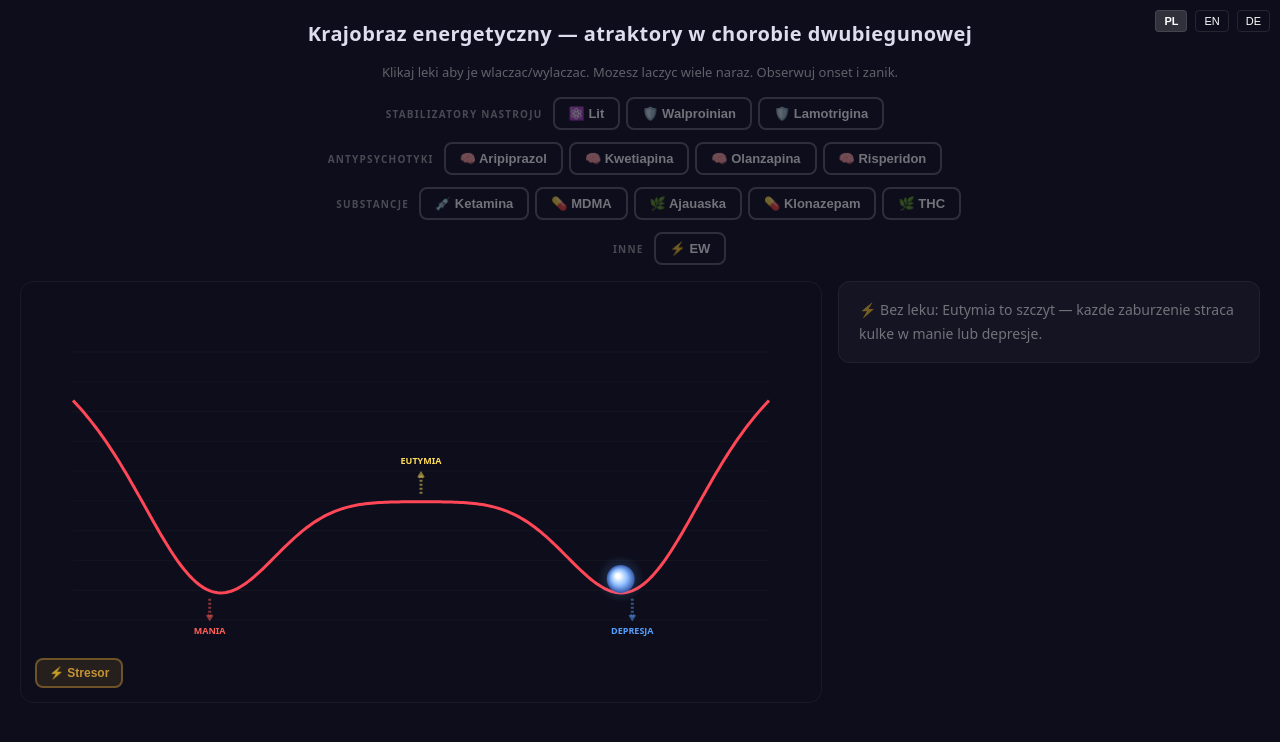
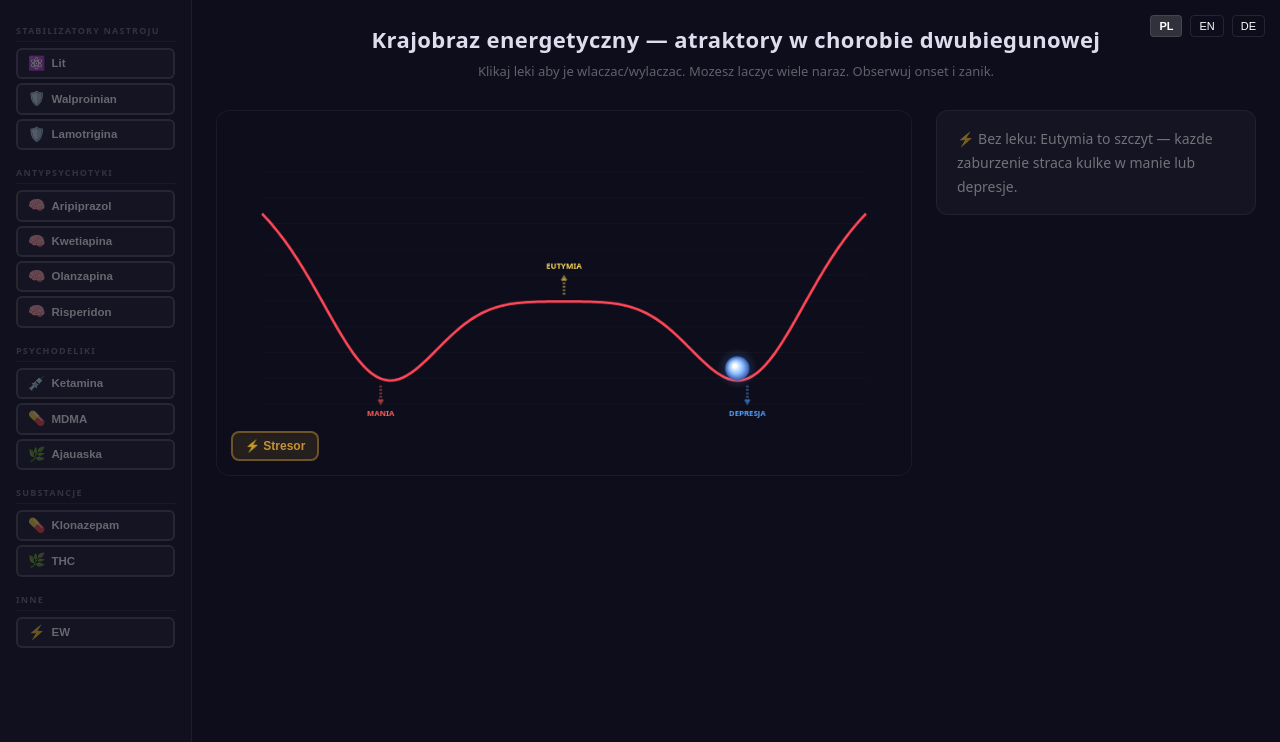
Before and after one commit to hypothermia15/bipolar, a React (Vite) app: page / in a window 1280 px wide. Shown: the top 742 px of the page. Built offline with nearby package versions, Linux system fonts and the light colour scheme.

Commit message:
separate category for psychodelics

```diff
--- a/src/App.jsx
+++ b/src/App.jsx
@@ -11,28 +11,70 @@ export default function App() {
   const t = translations[lang];
 
   return (
-    <div style={{
-      background: "#0d0d1b", minHeight: "100vh", display: "flex", flexDirection: "column",
-      alignItems: "center", justifyContent: "flex-start", gap: 16, padding: "20px 10px",
+    <div className="app-container" style={{
+      background: "#0d0d1b", minHeight: "100vh", display: "flex",
       fontFamily: "system-ui, -apple-system, sans-serif", color: "#dde",
+      overflowX: "hidden", width: "100vw", position: "relative"
     }}>
       <style>{`
+        * { box-sizing: border-box; }
+        .app-container { flex-direction: row; gap: 0; }
+        .sidebar {
+          flex: 0 0 15%;
+          min-width: 180px;
+          max-width: 240px;
+          border-right: 1px solid rgba(255,255,255,0.06);
+          padding: 24px 16px;
+          background: rgba(255,255,255,0.01);
+          overflow-y: auto;
+          max-height: 100vh;
+        }
+        .content-area {
+          flex: 1;
+          padding: 24px;
+          overflow-y: auto;
+          overflow-x: hidden;
+          position: relative;
+          display: flex;
+          flex-direction: column;
+          min-width: 0;
+        }
+        .main-visuals {
+          display: flex;
+          gap: 24px; /* Unified gap */
+          align-items: flex-start;
+          width: 100%;
+          min-width: 0;
+        }
+        .canvas-wrapper {
+          flex: 1 1 60%;
+          min-width: 0;
+        }
+        .info-wrapper {
+          flex: 0 0 320px;
+          min-width: 280px;
+        }
+
+        @media (max-width: 1200px) {
+          .main-visuals { flex-direction: column; align-items: center; }
+          .canvas-wrapper, .info-wrapper { flex: 1 1 auto; width: 100%; max-width: 800px; }
+        }
+
+        @media (max-width: 900px) {
+          .app-container { flex-direction: column; }
+          .sidebar { width: 100%; max-width: none; border-right: none; border-bottom: 1px solid rgba(255,255,255,0.06); max-height: none; }
+        }
+
         @media (max-width: 600px) {
           h2 { font-size: 18px !important; }
-          .pill-button { padding: 6px 10px !important; font-size: 11px !important; }
-          .section-label { font-size: 9px !important; min-width: auto !important; margin-bottom: 4px; }
-          .drug-section { flex-direction: column !important; align-items: center !important; gap: 4px !important; }
-          .bars-container { width: 100%; justify-content: center; }
+          .content-area { padding: 12px; }
         }
-        @media (max-width: 1100px) {
-          .main-content { flex-direction: column !important; align-items: center !important; }
-          .description-panel { max-width: 800px !important; width: 100% !important; max-height: none !important; }
-        }
+
         canvas { max-width: 100%; height: auto !important; background: #0d0d1b; }
       `}</style>
 
       {/* Language Switcher */}
-      <div style={{ position: "absolute", top: 10, right: 10, display: "flex", gap: 8 }}>
+      <div style={{ position: "absolute", top: 15, right: 15, display: "flex", gap: 8, zIndex: 100 }}>
         {["pl", "en", "de"].map(l => (
           <button key={l} onClick={() => setLang(l)} style={{
             background: lang === l ? "rgba(255,255,255,0.15)" : "transparent",
@@ -44,19 +86,29 @@ export default function App() {
         ))}
       </div>
 
-      <h2 style={{ color: "#dde", margin: 0, fontSize: 20, fontWeight: 600, letterSpacing: 0.4, textAlign: "center" }}>
+      <aside className="sidebar">
+        <DrugControls activeDrugs={activeDrugs} toggleDrug={toggleDrug} lang={lang} />
+      </aside>
+
+      <main className="content-area">
+        <header style={{ marginBottom: 30, textAlign: "center" }}>
+          <h2 style={{ margin: "0 0 8px 0", fontSize: 22, fontWeight: 600, letterSpacing: 0.4 }}>
             {t.title}
           </h2>
-      <p style={{ color: "rgba(255,255,255,0.35)", margin: 0, fontSize: 13, textAlign: "center", maxWidth: 700 }}>
+          <p style={{ color: "rgba(255,255,255,0.35)", margin: 0, fontSize: 13, maxWidth: 800, marginLeft: "auto", marginRight: "auto" }}>
             {t.subtitle}
           </p>
+        </header>
 
-      <DrugControls activeDrugs={activeDrugs} toggleDrug={toggleDrug} lang={lang} />
-
-      <div className="main-content" style={{ display: "flex", gap: 16, alignItems: "flex-start", maxWidth: 1240, width: "100%", justifyContent: "center", flexWrap: "wrap" }}>
+        <div className="main-visuals">
+          <div className="canvas-wrapper">
             <SimulationCanvas sim={sim} loop={loop} disturb={disturb} lang={lang} />
+          </div>
+          <div className="info-wrapper">
             <InfoPanel activeDrugs={activeDrugs} lang={lang} />
           </div>
         </div>
+      </main>
+    </div>
   );
 }
--- a/src/components/DrugControls.jsx
+++ b/src/components/DrugControls.jsx
@@ -8,49 +8,49 @@ export default function DrugControls({ activeDrugs, toggleDrug, lang }) {
   const sections = [
     { title: t.sections.stabilizers, keys: ["lithium", "valproate", "lamotrigine"] },
     { title: t.sections.antipsychotics, keys: ["aripiprazole", "quetiapine", "olanzapine", "risperidone"] },
-    { title: t.sections.substances, keys: ["ketamine", "mdma", "ayahuasca", "clonazepam", "thc"] },
+    { title: t.sections.psychedelics, keys: ["ketamine", "mdma", "ayahuasca"] },
+    { title: t.sections.substances, keys: ["clonazepam", "thc"] },
     { title: t.sections.other, keys: ["ect"] },
   ];
 
   const pillStyle = (active, color) => ({
-    padding: "8px 14px", borderRadius: 8, cursor: "pointer",
-    fontWeight: 600, fontSize: 13, transition: "all 0.25s", lineHeight: 1,
-    border: `2px solid ${active ? color : "rgba(255,255,255,0.14)"}`,
-    background: active ? `${color}22` : "transparent",
-    color: active ? color : "rgba(255,255,255,0.42)",
-    whiteSpace: "nowrap",
+    padding: "6px 10px", borderRadius: 6, cursor: "pointer",
+    fontWeight: 600, fontSize: 11.5, transition: "all 0.25s", lineHeight: 1.1,
+    border: `2px solid ${active ? color : "rgba(255,255,255,0.08)"}`,
+    background: active ? `${color}22` : "rgba(255,255,255,0.02)",
+    color: active ? color : "rgba(255,255,255,0.35)",
+    display: "flex", alignItems: "center", gap: 6,
+    width: "100%", textAlign: "left"
   });
 
   return (
-    <div style={{ display: "flex", flexDirection: "column", gap: 12, alignItems: "center", width: "100%", maxWidth: 1000 }}>
+    <div style={{ display: "flex", flexDirection: "column", gap: 16 }}>
       {sections.map((sec) => (
-        <div key={sec.title} className="drug-section" style={{ display: "flex", alignItems: "center", gap: 10, flexWrap: "wrap", justifyContent: "center", width: "100%" }}>
-          <span className="section-label" style={{ color: "rgba(255,255,255,0.25)", fontSize: 10, fontWeight: 700, textTransform: "uppercase", letterSpacing: 1.2, minWidth: 100, textAlign: "right" }}>
+        <div key={sec.title} style={{ display: "flex", flexDirection: "column", gap: 6 }}>
+          <span style={{
+            color: "rgba(255,255,255,0.15)", fontSize: 9, fontWeight: 800,
+            textTransform: "uppercase", letterSpacing: 1.2, borderBottom: "1px solid rgba(255,255,255,0.04)",
+            paddingBottom: 4
+          }}>
             {sec.title}
           </span>
-          <div style={{ display: "flex", flexWrap: "wrap", gap: 6, justifyContent: "center" }}>
+          <div style={{ display: "flex", flexDirection: "column", gap: 4 }}>
             {sec.keys.map(k => {
               const d = DRUGS[k];
               const isOn = activeDrugs[k]?.on;
+              const conc = activeDrugs[k]?.conc || 0;
               return (
-                <button key={k} className="pill-button" onClick={() => toggleDrug(k)} style={pillStyle(isOn, d.color)}>
-                  {d.icon} {t.drugs[k].label}
-                </button>
-              );
-            })}
-          </div>
-          <div className="bars-container" style={{ display: "flex", flexWrap: "wrap", gap: 6, justifyContent: "center" }}>
-            {sec.keys.map(k => {
-              const d = DRUGS[k];
-              const conc = activeDrugs[k]?.conc || 0;
-              if (conc < 0.005 && !activeDrugs[k]?.on) return null;
-              return (
-                <div key={k + "_bar"} style={{ display: "flex", alignItems: "center", gap: 6, padding: "4px 8px", borderRadius: 6, background: "rgba(255,255,255,0.04)", fontSize: 11, color: d.color, minWidth: 80 }}>
-                  <span style={{ opacity: 0.7 }}>{d.icon}</span>
-                  <div style={{ width: 40, height: 4, borderRadius: 2, background: "rgba(255,255,255,0.08)", overflow: "hidden" }}>
-                    <div style={{ width: `${conc * 100}%`, height: "100%", background: d.color, transition: "width 0.1s linear" }} />
-                  </div>
-                  <span style={{ fontSize: 10, opacity: 0.6, width: 24, textAlign: "right" }}>{Math.round(conc * 100)}%</span>
+                <div key={k} style={{ display: "flex", flexDirection: "column", gap: 2 }}>
+                  <button className="pill-button" onClick={() => toggleDrug(k)} style={pillStyle(isOn, d.color)}>
+                    <span style={{ fontSize: 14 }}>{d.icon}</span>
+                    <span style={{ flex: 1 }}>{t.drugs[k].label}</span>
+                    {conc > 0.01 && <span style={{ fontSize: 9, opacity: 0.6 }}>{Math.round(conc * 100)}%</span>}
+                  </button>
+                  {conc > 0.005 && (
+                    <div style={{ height: 2, background: "rgba(255,255,255,0.04)", borderRadius: 1, overflow: "hidden", margin: "0 2px" }}>
+                      <div style={{ width: `${conc * 100}%`, height: "100%", background: d.color, transition: "width 0.1s linear" }} />
+                    </div>
+                  )}
                 </div>
               );
             })}
--- a/src/components/InfoPanel.jsx
+++ b/src/components/InfoPanel.jsx
@@ -11,9 +11,9 @@ export default function InfoPanel({ activeDrugs, lang }) {
 
   return (
     <div className="description-panel" style={{
-      flex: "1 1 340px", maxWidth: 440, minWidth: 280, padding: "16px 20px",
+      width: "100%", padding: "16px 20px",
       background: "rgba(255,255,255,0.03)", borderRadius: 12, border: "1px solid rgba(255,255,255,0.06)",
-      maxHeight: 420, overflowY: "auto",
+      maxHeight: 600, overflowY: "auto",
     }}>
       {activeDescs.length === 0 ? (
         <p style={{ color: "rgba(255,255,255,0.4)", fontSize: 14, margin: 0, lineHeight: 1.7 }}>
--- a/src/locales/index.js
+++ b/src/locales/index.js
@@ -5,6 +5,7 @@ export const translations = {
     sections: {
       stabilizers: "Stabilizatory nastroju",
       antipsychotics: "Antypsychotyki",
+      psychedelics: "Psychodeliki",
       substances: "Substancje",
       other: "Inne"
     },
@@ -279,6 +280,7 @@ export const translations = {
     sections: {
       stabilizers: "Stimmungsstabilisierer",
       antipsychotics: "Antipsychotika",
+      psychedelics: "Psychedelika",
       substances: "Substanzen",
       other: "Andere"
     },
```
Lines whose indentation alone changed are shown as unchanged.
